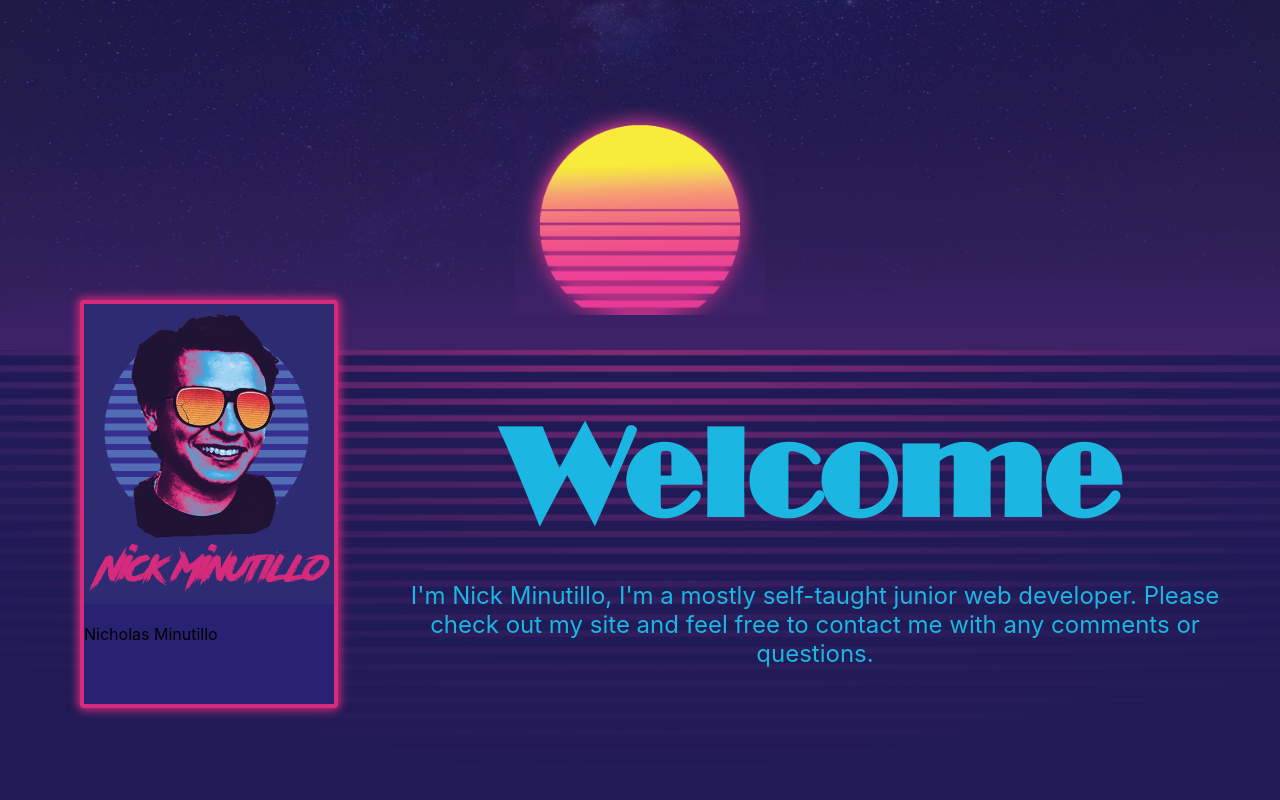
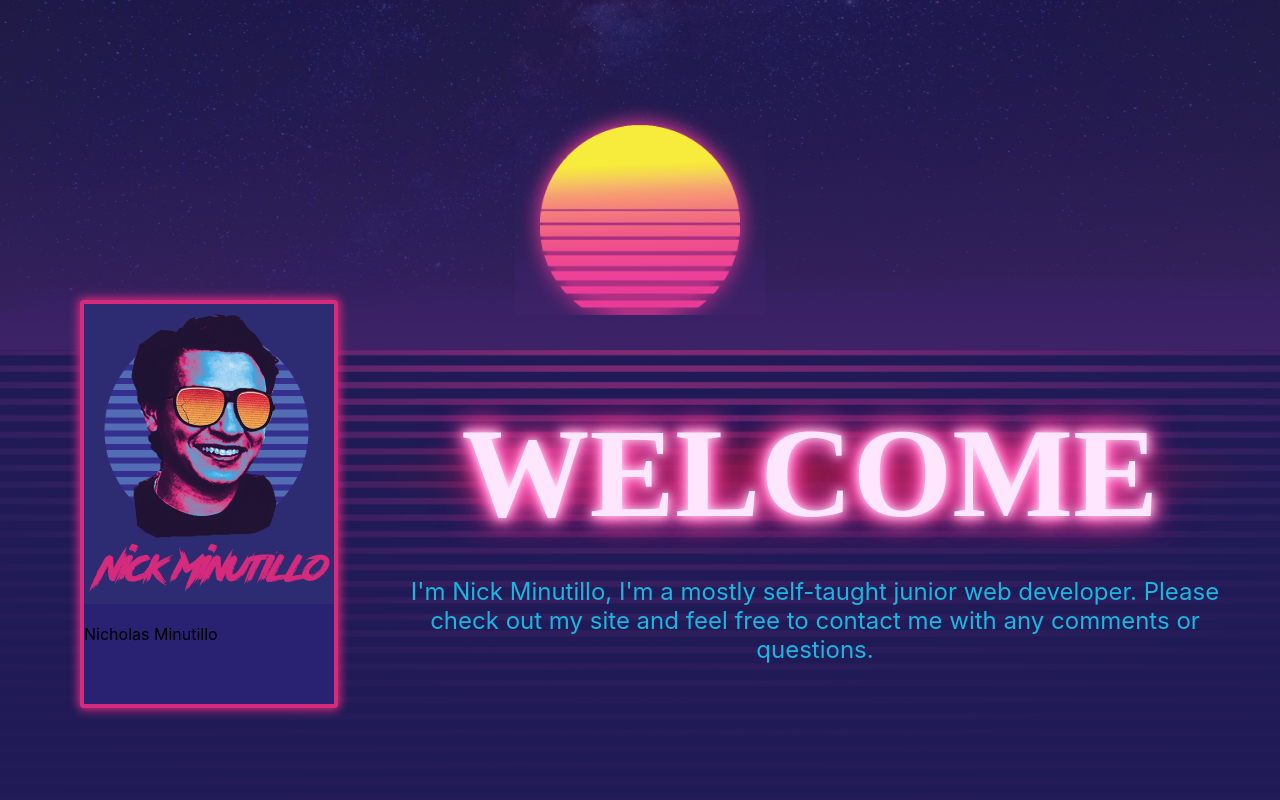
Before and after one commit to nminu/mysite, a React (Create React App) app: page / in a window 1280 px wide. Shown: the top 800 px of the page. Built offline with nearby package versions, Linux system fonts and the light colour scheme.

Commit message:
text changes and pointer on buttons

```diff
--- a/src/components/App/App.css
+++ b/src/components/App/App.css
@@ -76,6 +76,19 @@ main {
   font-family: 'broadwayregular';
   color: rgb(27,182,225);
   overflow: hidden;
+  background-image: radial-gradient(
+    ellipse 50% 35% at 50% 50%,
+    #6b1839,
+    transparent
+  );
+  letter-spacing: 2;
+  font-family: "Clip";
+  text-transform: uppercase;
+  color: #ffe6ff;
+  text-shadow: 0 0 0.6rem #ffe6ff, 0 0 1.5rem #ff65bd,
+    -0.2rem 0.1rem 1rem #ff65bd, 0.2rem 0.1rem 1rem #ff65bd,
+    0 -0.5rem 2rem #ff2483, 0 0.5rem 3rem #ff2483;
+  animation: shine 2s forwards, flicker 3s infinite;
 }
 
 .introbox p {
--- a/src/components/Slider/slider.css
+++ b/src/components/Slider/slider.css
@@ -41,14 +41,17 @@ button:focus {
 #go1 {
     transform: translateX(0);
     right: 210px;
+    cursor: pointer;
 }
 
 #go2 {
     transform: translateX(100%);
     right: 200px;
+    cursor: pointer;
 }
 
 #go3 {
     transform: translateX(200%);
     right: 190px;
+    cursor: pointer;
 }
```
